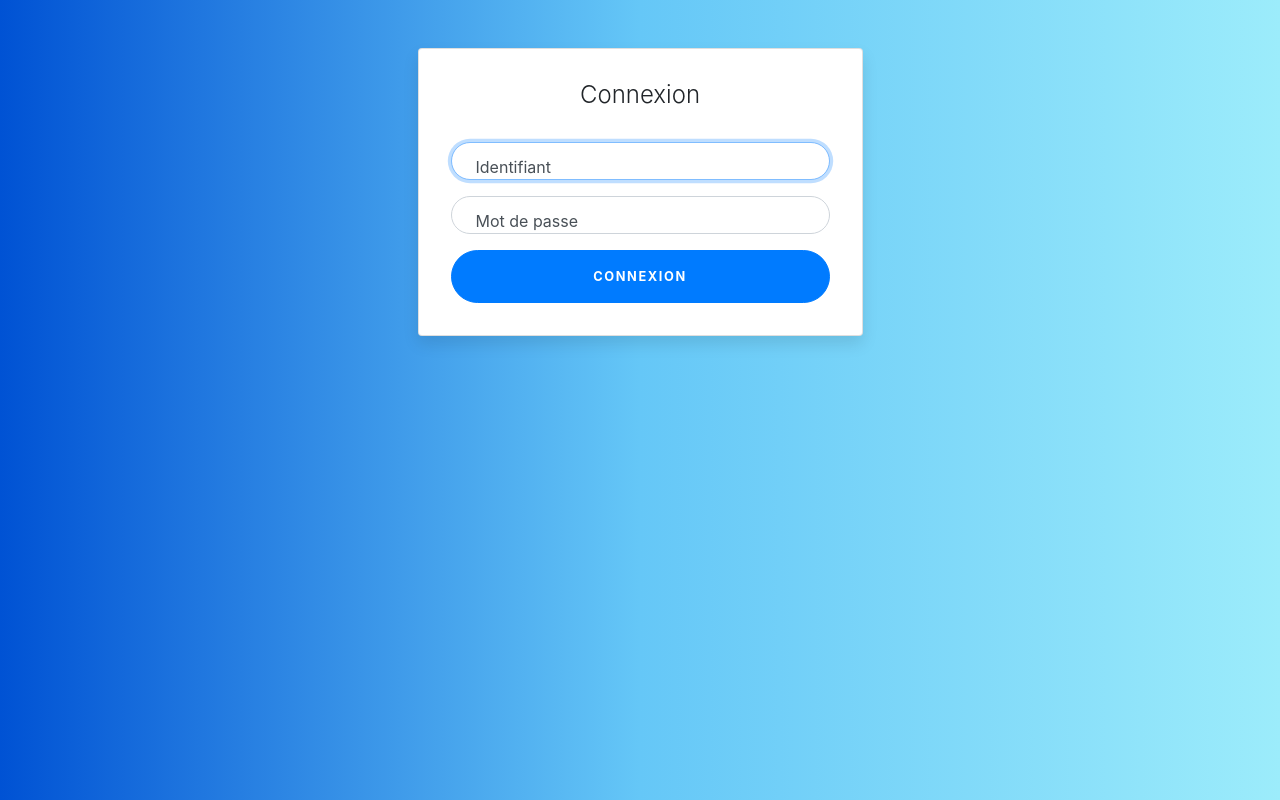
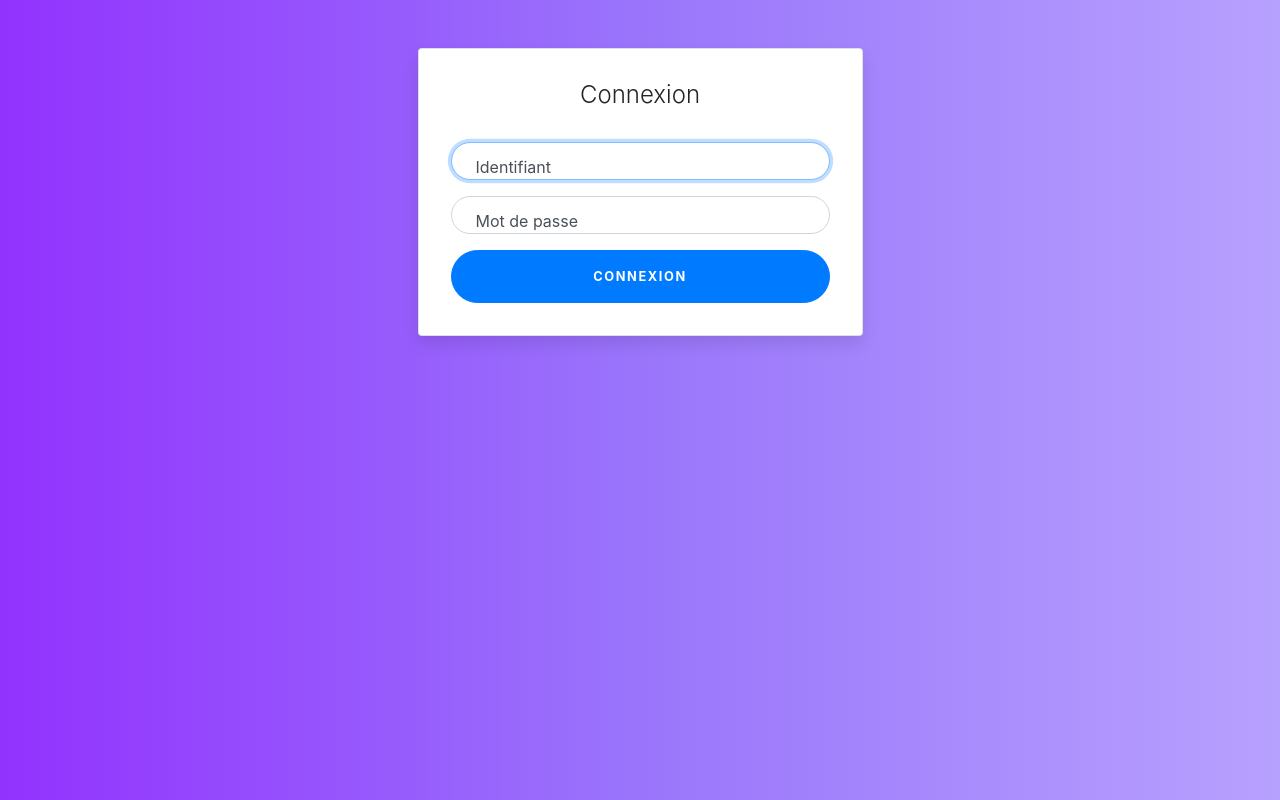
Before and after one commit to Chris-CHEVALIER/StackMEANApp, a website: page CERIGame/index.html in a window 1280 px wide. Drawn offline with nearby package versions, Linux system fonts and the light colour scheme.

Commit message:
Background color updated

```diff
--- a/CERIGame/css/style.css
+++ b/CERIGame/css/style.css
@@ -4,11 +4,11 @@
 }
 
 body {
-    background: #9cecfb;
+    background: #b7a1fe;
     /* fallback for old browsers */
-    background: -webkit-linear-gradient(to right, #0052d4, #65c7f7, #9cecfb);
+    background: -webkit-linear-gradient(to right, #9232fe, #9a75fb, #b7a1fe);
     /* Chrome 10-25, Safari 5.1-6 */
-    background: linear-gradient(to right, #0052d4, #65c7f7, #9cecfb);
+    background: linear-gradient(to right, #9232fe, #9a75fb, #b7a1fe);
     /* W3C, IE 10+/ Edge, Firefox 16+, Chrome 26+, Opera 12+, Safari 7+ */
 }
 
```
